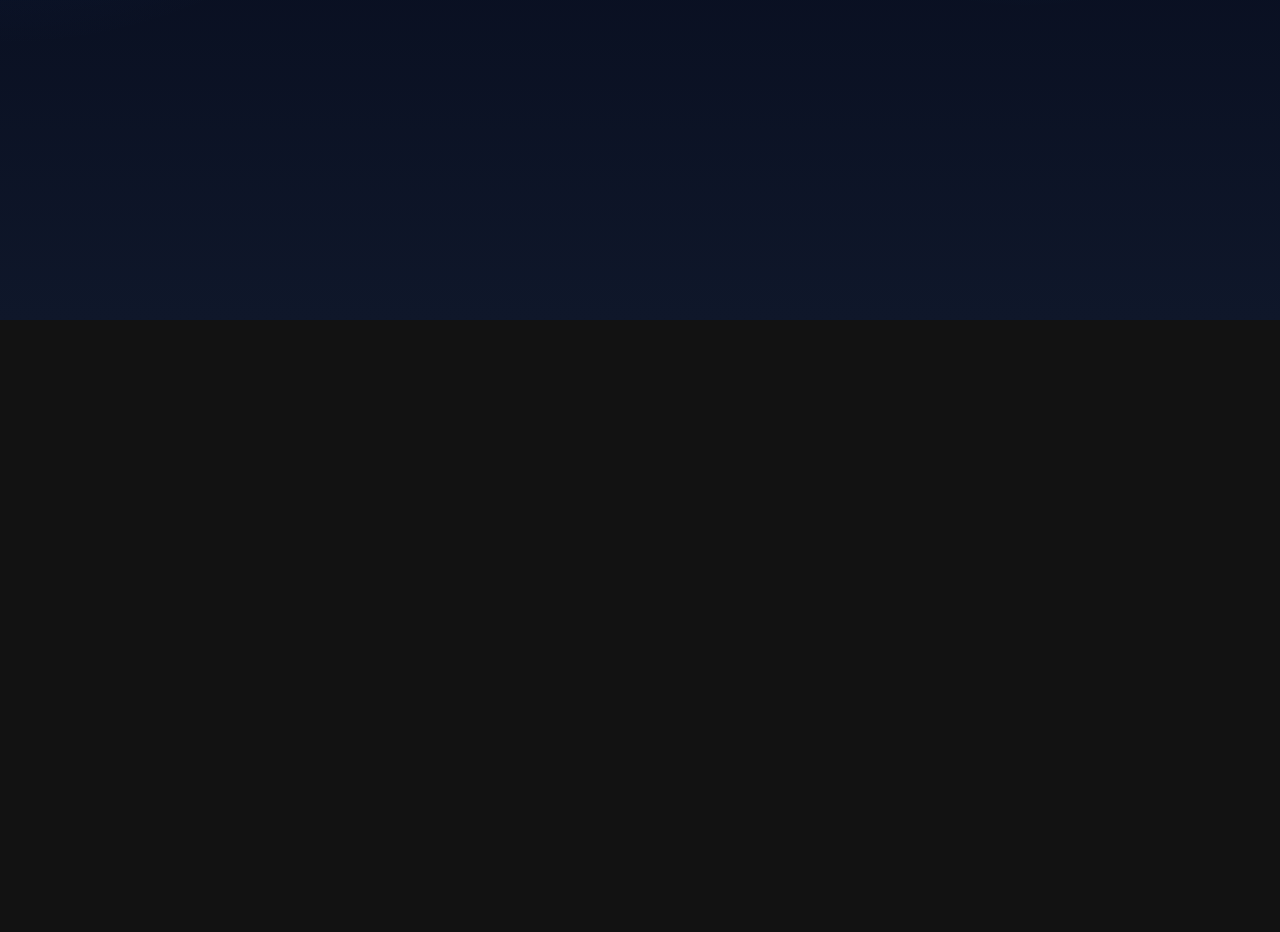
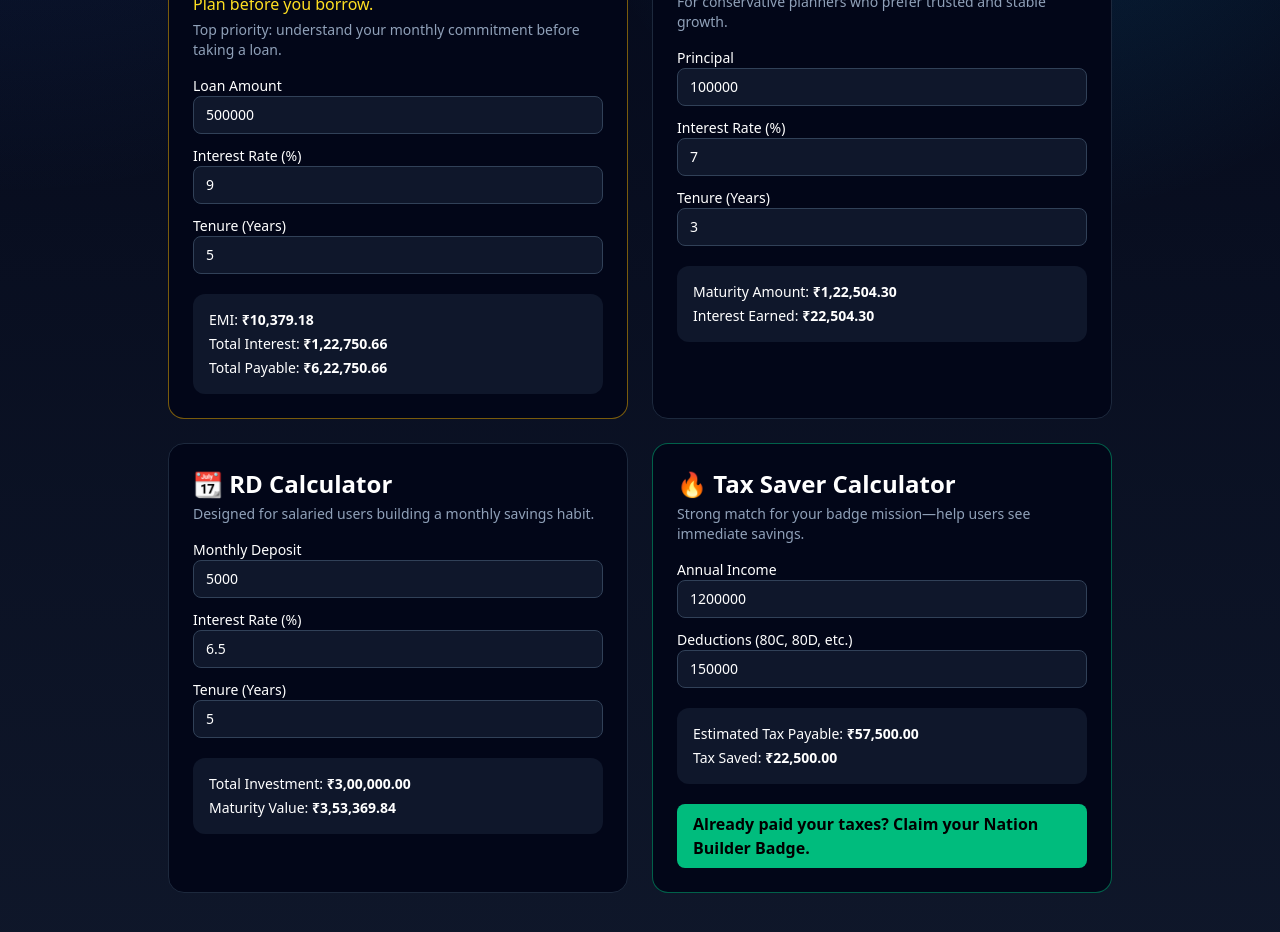
Before and after one commit to NaveenDeswalDevMlops/proj1, a Next.js app in the folder tax-badge-frontend/: page / in a window 1280 px wide. Shown: the part 480-1412 px from the top of the page. Before the commit the page ends 800 px from the top, so only its background shows below. Built offline with nearby package versions, Linux system fonts and the light colour scheme.

Commit message:
Add public home page financial calculators

```diff
--- a/tax-badge-frontend/app/page.tsx
+++ b/tax-badge-frontend/app/page.tsx
@@ -1,10 +1,130 @@
+"use client";
+
+import { useMemo, useState } from "react";
+
+const toNumber = (value: string) => Number.parseFloat(value) || 0;
+
+const formatINR = (value: number) =>
+  new Intl.NumberFormat("en-IN", {
+    style: "currency",
+    currency: "INR",
+    maximumFractionDigits: 2,
+  }).format(Number.isFinite(value) ? value : 0);
+
 export default function Home() {
+  const [emiLoanAmount, setEmiLoanAmount] = useState("500000");
+  const [emiRate, setEmiRate] = useState("9");
+  const [emiTenureYears, setEmiTenureYears] = useState("5");
+
+  const [fdPrincipal, setFdPrincipal] = useState("100000");
+  const [fdRate, setFdRate] = useState("7");
+  const [fdTenureYears, setFdTenureYears] = useState("3");
+
+  const [rdDeposit, setRdDeposit] = useState("5000");
+  const [rdRate, setRdRate] = useState("6.5");
+  const [rdTenureYears, setRdTenureYears] = useState("5");
+
+  const [annualIncome, setAnnualIncome] = useState("1200000");
+  const [deductions, setDeductions] = useState("150000");
+
+  const emiResult = useMemo(() => {
+    const principal = toNumber(emiLoanAmount);
+    const annualRate = toNumber(emiRate);
+    const months = toNumber(emiTenureYears) * 12;
+    const monthlyRate = annualRate / 12 / 100;
+
+    if (!principal || !months) {
+      return { emi: 0, totalPayable: 0, totalInterest: 0 };
+    }
+
+    if (!monthlyRate) {
+      const emi = principal / months;
+      return { emi, totalPayable: principal, totalInterest: 0 };
+    }
+
+    const factor = (1 + monthlyRate) ** months;
+    const emi = (principal * monthlyRate * factor) / (factor - 1);
+    const totalPayable = emi * months;
+    const totalInterest = totalPayable - principal;
+
+    return { emi, totalPayable, totalInterest };
+  }, [emiLoanAmount, emiRate, emiTenureYears]);
+
+  const fdResult = useMemo(() => {
+    const principal = toNumber(fdPrincipal);
+    const annualRate = toNumber(fdRate);
+    const years = toNumber(fdTenureYears);
+
+    if (!principal || !years) {
+      return { maturityAmount: 0, interestEarned: 0 };
+    }
+
+    const maturityAmount = principal * (1 + annualRate / 100) ** years;
+    const interestEarned = maturityAmount - principal;
+
+    return { maturityAmount, interestEarned };
+  }, [fdPrincipal, fdRate, fdTenureYears]);
+
+  const rdResult = useMemo(() => {
+    const monthlyDeposit = toNumber(rdDeposit);
+    const annualRate = toNumber(rdRate);
+    const months = toNumber(rdTenureYears) * 12;
+
+    if (!monthlyDeposit || !months) {
+      return { totalInvestment: 0, maturityValue: 0 };
+    }
+
+    const monthlyRate = annualRate / 12 / 100;
+    const maturityValue =
+      monthlyRate === 0
+        ? monthlyDeposit * months
+        : monthlyDeposit * (((1 + monthlyRate) ** months - 1) / monthlyRate);
+    const totalInvestment = monthlyDeposit * months;
+
+    return { totalInvestment, maturityValue };
+  }, [rdDeposit, rdRate, rdTenureYears]);
+
+  const taxResult = useMemo(() => {
+    const income = toNumber(annualIncome);
+    const deductionsValue = toNumber(deductions);
+    const taxableWithoutDeductions = Math.max(income, 0);
+    const taxableWithDeductions = Math.max(income - deductionsValue, 0);
+
+    const calcTax = (taxableIncome: number) => {
+      if (taxableIncome <= 300000) {
+        return 0;
+      }
+      if (taxableIncome <= 700000) {
+        return (taxableIncome - 300000) * 0.05;
+      }
+      if (taxableIncome <= 1000000) {
+        return 20000 + (taxableIncome - 700000) * 0.1;
+      }
+      if (taxableIncome <= 1200000) {
+        return 50000 + (taxableIncome - 1000000) * 0.15;
+      }
+      if (taxableIncome <= 1500000) {
+        return 80000 + (taxableIncome - 1200000) * 0.2;
+      }
+      return 140000 + (taxableIncome - 1500000) * 0.3;
+    };
+
+    const taxBefore = calcTax(taxableWithoutDeductions);
+    const taxAfter = calcTax(taxableWithDeductions);
+    const taxSaved = Math.max(taxBefore - taxAfter, 0);
+
+    return { estimatedTaxPayable: taxAfter, taxSaved };
+  }, [annualIncome, deductions]);
+
+  const inputClasses =
+    "w-full rounded-lg border border-slate-700 bg-slate-900 px-3 py-2 text-white focus:border-yellow-400 focus:outline-none";
+
   return (
-    <section className="text-center mt-20">
+    <section className="mx-auto my-12 max-w-6xl px-4">
+      <div className="text-center">
         <h1 className="text-5xl font-bold mb-6">🇮🇳 Nation Builder Badge</h1>
         <p className="text-slate-400 text-xl max-w-2xl mx-auto">
-        A civic recognition for Indian taxpayers who contribute
-        to building the nation.
+          A civic recognition for Indian taxpayers who contribute to building the nation.
         </p>
 
         <div className="mt-10 flex justify-center gap-6">
@@ -15,6 +135,100 @@ export default function Home() {
             Verify Badge
           </a>
         </div>
+      </div>
+
+      <div className="mt-14 grid gap-6 lg:grid-cols-2">
+        <article className="rounded-2xl border border-yellow-500/50 bg-slate-950 p-6">
+          <h2 className="text-2xl font-semibold">EMI Calculator</h2>
+          <p className="mt-1 text-yellow-300 font-medium">Plan before you borrow.</p>
+          <p className="mt-1 text-sm text-slate-400">Top priority: understand your monthly commitment before taking a loan.</p>
+
+          <div className="mt-4 space-y-3">
+            <label className="block text-sm">Loan Amount
+              <input className={inputClasses} value={emiLoanAmount} onChange={(e) => setEmiLoanAmount(e.target.value)} type="number" min="0" />
+            </label>
+            <label className="block text-sm">Interest Rate (%)
+              <input className={inputClasses} value={emiRate} onChange={(e) => setEmiRate(e.target.value)} type="number" min="0" step="0.01" />
+            </label>
+            <label className="block text-sm">Tenure (Years)
+              <input className={inputClasses} value={emiTenureYears} onChange={(e) => setEmiTenureYears(e.target.value)} type="number" min="0" step="0.1" />
+            </label>
+          </div>
+
+          <div className="mt-5 rounded-xl bg-slate-900 p-4 text-sm space-y-1">
+            <p>EMI: <span className="font-semibold">{formatINR(emiResult.emi)}</span></p>
+            <p>Total Interest: <span className="font-semibold">{formatINR(emiResult.totalInterest)}</span></p>
+            <p>Total Payable: <span className="font-semibold">{formatINR(emiResult.totalPayable)}</span></p>
+          </div>
+        </article>
+
+        <article className="rounded-2xl border border-slate-800 bg-slate-950 p-6">
+          <h2 className="text-2xl font-semibold">💰 FD Calculator</h2>
+          <p className="mt-1 text-sm text-slate-400">For conservative planners who prefer trusted and stable growth.</p>
+
+          <div className="mt-4 space-y-3">
+            <label className="block text-sm">Principal
+              <input className={inputClasses} value={fdPrincipal} onChange={(e) => setFdPrincipal(e.target.value)} type="number" min="0" />
+            </label>
+            <label className="block text-sm">Interest Rate (%)
+              <input className={inputClasses} value={fdRate} onChange={(e) => setFdRate(e.target.value)} type="number" min="0" step="0.01" />
+            </label>
+            <label className="block text-sm">Tenure (Years)
+              <input className={inputClasses} value={fdTenureYears} onChange={(e) => setFdTenureYears(e.target.value)} type="number" min="0" step="0.1" />
+            </label>
+          </div>
+
+          <div className="mt-5 rounded-xl bg-slate-900 p-4 text-sm space-y-1">
+            <p>Maturity Amount: <span className="font-semibold">{formatINR(fdResult.maturityAmount)}</span></p>
+            <p>Interest Earned: <span className="font-semibold">{formatINR(fdResult.interestEarned)}</span></p>
+          </div>
+        </article>
+
+        <article className="rounded-2xl border border-slate-800 bg-slate-950 p-6">
+          <h2 className="text-2xl font-semibold">📆 RD Calculator</h2>
+          <p className="mt-1 text-sm text-slate-400">Designed for salaried users building a monthly savings habit.</p>
+
+          <div className="mt-4 space-y-3">
+            <label className="block text-sm">Monthly Deposit
+              <input className={inputClasses} value={rdDeposit} onChange={(e) => setRdDeposit(e.target.value)} type="number" min="0" />
+            </label>
+            <label className="block text-sm">Interest Rate (%)
+              <input className={inputClasses} value={rdRate} onChange={(e) => setRdRate(e.target.value)} type="number" min="0" step="0.01" />
+            </label>
+            <label className="block text-sm">Tenure (Years)
+              <input className={inputClasses} value={rdTenureYears} onChange={(e) => setRdTenureYears(e.target.value)} type="number" min="0" step="0.1" />
+            </label>
+          </div>
+
+          <div className="mt-5 rounded-xl bg-slate-900 p-4 text-sm space-y-1">
+            <p>Total Investment: <span className="font-semibold">{formatINR(rdResult.totalInvestment)}</span></p>
+            <p>Maturity Value: <span className="font-semibold">{formatINR(rdResult.maturityValue)}</span></p>
+          </div>
+        </article>
+
+        <article className="rounded-2xl border border-emerald-500/50 bg-slate-950 p-6">
+          <h2 className="text-2xl font-semibold">🔥 Tax Saver Calculator</h2>
+          <p className="mt-1 text-sm text-slate-400">Strong match for your badge mission—help users see immediate savings.</p>
+
+          <div className="mt-4 space-y-3">
+            <label className="block text-sm">Annual Income
+              <input className={inputClasses} value={annualIncome} onChange={(e) => setAnnualIncome(e.target.value)} type="number" min="0" />
+            </label>
+            <label className="block text-sm">Deductions (80C, 80D, etc.)
+              <input className={inputClasses} value={deductions} onChange={(e) => setDeductions(e.target.value)} type="number" min="0" />
+            </label>
+          </div>
+
+          <div className="mt-5 rounded-xl bg-slate-900 p-4 text-sm space-y-1">
+            <p>Estimated Tax Payable: <span className="font-semibold">{formatINR(taxResult.estimatedTaxPayable)}</span></p>
+            <p>Tax Saved: <span className="font-semibold">{formatINR(taxResult.taxSaved)}</span></p>
+          </div>
+
+          <a href="/signup" className="mt-5 inline-block rounded-lg bg-emerald-500 px-4 py-2 font-semibold text-black">
+            Already paid your taxes? Claim your Nation Builder Badge.
+          </a>
+        </article>
+      </div>
     </section>
   );
 }
```
Lines whose indentation alone changed are shown as unchanged.
